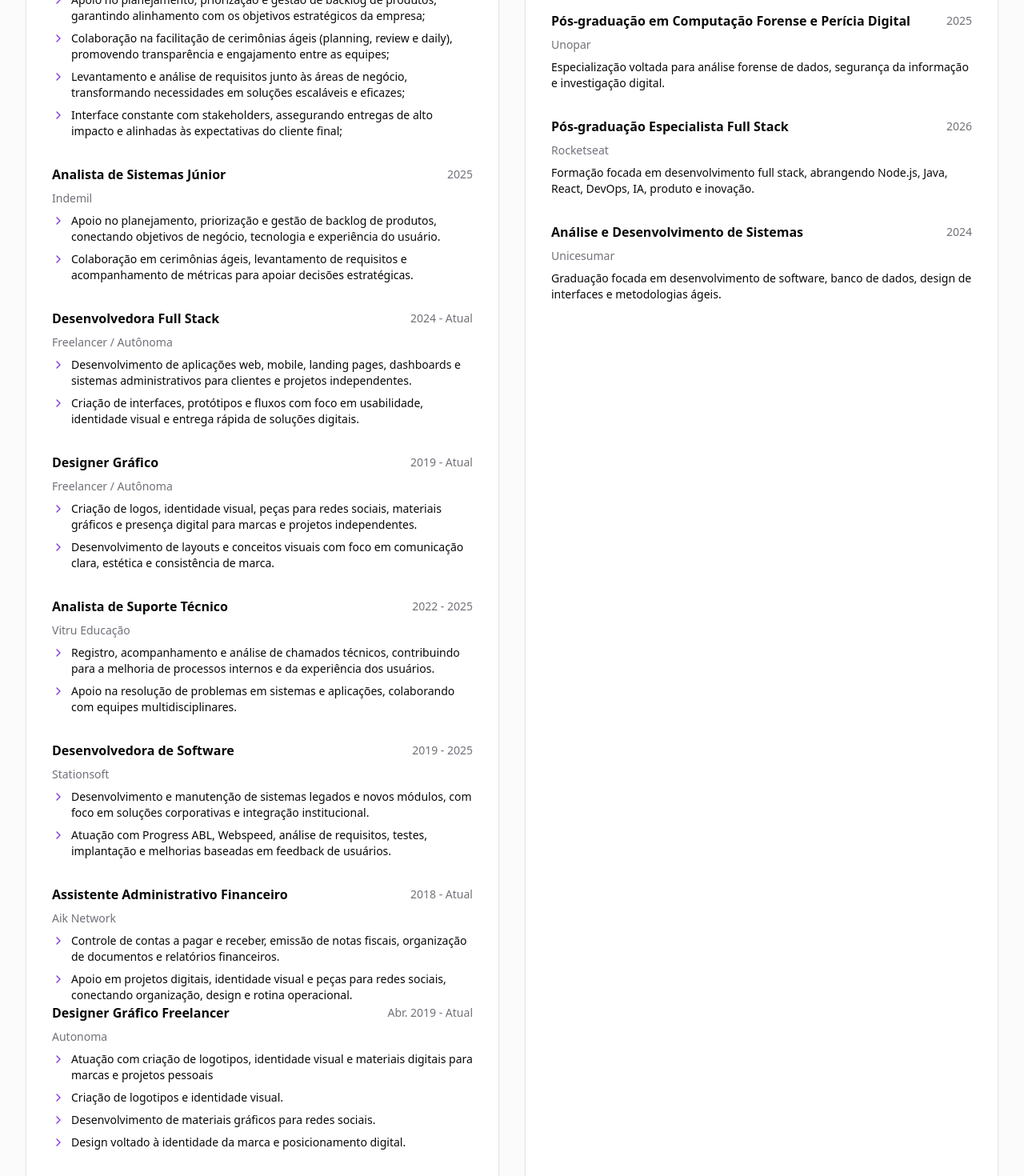
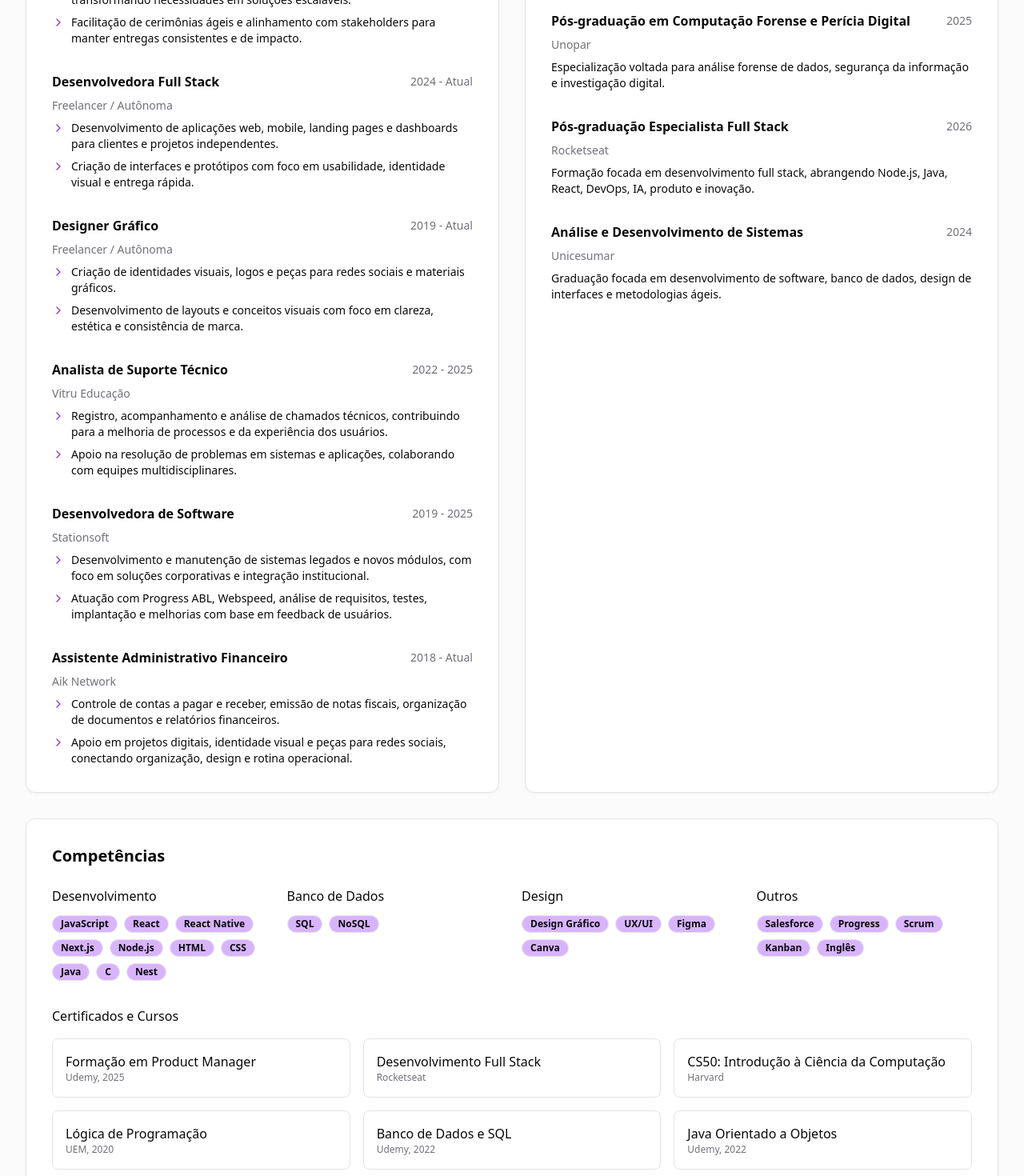
Before and after one commit to Milena-Kamitani/portifolio, a Next.js app: page / in a window 1280 px wide. Shown: the part 3820-5290 px from the top of the page at 80% size. Built offline with nearby package versions, Linux system fonts and the light colour scheme.

Commit message:
Remove repeated experience entries

```diff
--- a/app/page.tsx
+++ b/app/page.tsx
@@ -313,75 +313,38 @@ export default function Home() {
                   Experiência Profissional
                 </h3>
                 <div className="mb-8">
-                  <div className="mb-2 flex items-center justify-between">
-                    <h4 className="font-bold">Analista de Sistema Junior </h4>
+                  <div className="mb-2 flex items-center justify-between gap-4">
+                    <h4 className="font-bold">Analista de Sistemas Júnior</h4>
                     <span className="text-sm text-muted-foreground">
                       Jul. 2025 - Out. 2025
                     </span>
                   </div>
-                  <p className="text-sm text-muted-foreground mb-2">
+                  <p className="mb-2 text-sm text-muted-foreground">
                     Indemil Indústria e Comércio
                   </p>
                   <ul className="mt-2 space-y-2 text-sm">
                     <li className="flex items-start">
                       <ChevronRight className="mr-2 h-4 w-4 text-primary mt-0.5 flex-shrink-0" />
                       <span>
-                        Atuo na gestão estratégica de soluções e sistemas corporativos, apoiando todo o ciclo de vida dos produtos,
-                        desde a definição da visão e planejamento até a entrega contínua de valor para o negócio.
+                        Apoio ao planejamento e à priorização do backlog,
+                        conectando demandas do negócio, tecnologia e
+                        experiência do usuário.
                     </span>
                     </li>
                     <li className="flex items-start">
                       <ChevronRight className="mr-2 h-4 w-4 text-primary mt-0.5 flex-shrink-0" />
                       <span>
-                        Apoio no planejamento, priorização e gestão de backlog de produtos, garantindo alinhamento com os objetivos estratégicos da empresa;
+                        Levantamento e análise de requisitos junto às áreas
+                        internas, transformando necessidades em soluções
+                        escaláveis.
                       </span>
                     </li>
                     <li className="flex items-start">
                       <ChevronRight className="mr-2 h-4 w-4 text-primary mt-0.5 flex-shrink-0" />
                       <span>
-                        Colaboração na facilitação de cerimônias ágeis (planning, review e daily), promovendo transparência e engajamento entre as equipes;
-                      </span>
-                    </li>
-                      <li className="flex items-start">
-                      <ChevronRight className="mr-2 h-4 w-4 text-primary mt-0.5 flex-shrink-0" />
-                      <span>
-                        Levantamento e análise de requisitos junto às áreas de negócio, transformando necessidades em soluções escaláveis e eficazes;
-                      </span>
-                    </li>
-                                        <li className="flex items-start">
-                      <ChevronRight className="mr-2 h-4 w-4 text-primary mt-0.5 flex-shrink-0" />
-                      <span>
-                        Interface constante com stakeholders, assegurando entregas de alto impacto e alinhadas às expectativas do cliente final;
-                      </span>
-                    </li>
-                  </ul>
-                </div>
-
-                <div className="mb-8">
-                  <div className="mb-2 flex items-center justify-between gap-4">
-                    <h4 className="font-bold">Analista de Sistemas Júnior</h4>
-                    <span className="text-sm text-muted-foreground">
-                      2025
-                    </span>
-                  </div>
-                  <p className="text-sm text-muted-foreground mb-2">
-                    Indemil
-                  </p>
-                  <ul className="mt-2 space-y-2 text-sm">
-                    <li className="flex items-start">
-                      <ChevronRight className="mr-2 h-4 w-4 text-primary mt-0.5 flex-shrink-0" />
-                      <span>
-                        Apoio no planejamento, priorização e gestão de backlog
-                        de produtos, conectando objetivos de negócio,
-                        tecnologia e experiência do usuário.
-                      </span>
-                    </li>
-                    <li className="flex items-start">
-                      <ChevronRight className="mr-2 h-4 w-4 text-primary mt-0.5 flex-shrink-0" />
-                      <span>
-                        Colaboração em cerimônias ágeis, levantamento de
-                        requisitos e acompanhamento de métricas para apoiar
-                        decisões estratégicas.
+                        Facilitação de cerimônias ágeis e alinhamento com
+                        stakeholders para manter entregas consistentes e de
+                        impacto.
                       </span>
                     </li>
                   </ul>
@@ -402,16 +365,15 @@ export default function Home() {
                       <ChevronRight className="mr-2 h-4 w-4 text-primary mt-0.5 flex-shrink-0" />
                       <span>
                         Desenvolvimento de aplicações web, mobile, landing
-                        pages, dashboards e sistemas administrativos para
-                        clientes e projetos independentes.
+                        pages e dashboards para clientes e projetos
+                        independentes.
                       </span>
                     </li>
                     <li className="flex items-start">
                       <ChevronRight className="mr-2 h-4 w-4 text-primary mt-0.5 flex-shrink-0" />
                       <span>
-                        Criação de interfaces, protótipos e fluxos com foco em
-                        usabilidade, identidade visual e entrega rápida de
-                        soluções digitais.
+                        Criação de interfaces e protótipos com foco em
+                        usabilidade, identidade visual e entrega rápida.
                       </span>
                     </li>
                   </ul>
@@ -431,16 +393,15 @@ export default function Home() {
                     <li className="flex items-start">
                       <ChevronRight className="mr-2 h-4 w-4 text-primary mt-0.5 flex-shrink-0" />
                       <span>
-                        Criação de logos, identidade visual, peças para redes
-                        sociais, materiais gráficos e presença digital para
-                        marcas e projetos independentes.
+                        Criação de identidades visuais, logos e peças para
+                        redes sociais e materiais gráficos.
                       </span>
                     </li>
                     <li className="flex items-start">
                       <ChevronRight className="mr-2 h-4 w-4 text-primary mt-0.5 flex-shrink-0" />
                       <span>
                         Desenvolvimento de layouts e conceitos visuais com foco
-                        em comunicação clara, estética e consistência de marca.
+                        em clareza, estética e consistência de marca.
                       </span>
                     </li>
                   </ul>
@@ -460,9 +421,9 @@ export default function Home() {
                     <li className="flex items-start">
                       <ChevronRight className="mr-2 h-4 w-4 text-primary mt-0.5 flex-shrink-0" />
                       <span>
-                        Registro, acompanhamento e análise de chamados técnicos,
-                        contribuindo para a melhoria de processos internos e da
-                        experiência dos usuários.
+                        Registro, acompanhamento e análise de chamados
+                        técnicos, contribuindo para a melhoria de processos e
+                        da experiência dos usuários.
                       </span>
                     </li>
                     <li className="flex items-start">
@@ -489,16 +450,16 @@ export default function Home() {
                     <li className="flex items-start">
                       <ChevronRight className="mr-2 h-4 w-4 text-primary mt-0.5 flex-shrink-0" />
                       <span>
-                        Desenvolvimento e manutenção de sistemas legados e novos
-                        módulos, com foco em soluções corporativas e integração
-                        institucional.
+                        Desenvolvimento e manutenção de sistemas legados e
+                        novos módulos, com foco em soluções corporativas e
+                        integração institucional.
                       </span>
                     </li>
                     <li className="flex items-start">
                       <ChevronRight className="mr-2 h-4 w-4 text-primary mt-0.5 flex-shrink-0" />
                       <span>
                         Atuação com Progress ABL, Webspeed, análise de
-                        requisitos, testes, implantação e melhorias baseadas em
+                        requisitos, testes, implantação e melhorias com base em
                         feedback de usuários.
                       </span>
                     </li>
@@ -532,45 +493,6 @@ export default function Home() {
                         Apoio em projetos digitais, identidade visual e peças
                         para redes sociais, conectando organização, design e
                         rotina operacional.
-                      </span>
-                    </li>
-                  </ul>
-                </div>
-
-                 <div className="mb-8">
-                  <div className="mb-2 flex items-center justify-between">
-                    <h4 className="font-bold">Designer Gráfico Freelancer</h4>
-                    <span className="text-sm text-muted-foreground">
-                      Abr. 2019 - Atual
-                    </span>
-                  </div>
-                  <p className="text-sm text-muted-foreground mb-2">
-                    Autonoma
-                  </p>
-                  <ul className="mt-2 space-y-2 text-sm">
-                    <li className="flex items-start">
-                      <ChevronRight className="mr-2 h-4 w-4 text-primary mt-0.5 flex-shrink-0" />
-                      <span>
-                        Atuação com criação de logotipos, identidade visual e materiais digitais para marcas e
-projetos pessoais
-                      </span>
-                    </li>
-                    <li className="flex items-start">
-                      <ChevronRight className="mr-2 h-4 w-4 text-primary mt-0.5 flex-shrink-0" />
-                      <span>
-                        Criação de logotipos e identidade visual.
-                      </span>
-                    </li>
-                    <li className="flex items-start">
-                      <ChevronRight className="mr-2 h-4 w-4 text-primary mt-0.5 flex-shrink-0" />
-                      <span>
-                        Desenvolvimento de materiais gráficos para redes sociais.
-                      </span>
-                    </li>
-                                        <li className="flex items-start">
-                      <ChevronRight className="mr-2 h-4 w-4 text-primary mt-0.5 flex-shrink-0" />
-                      <span>
-                         Design voltado à identidade da marca e posicionamento digital.
                       </span>
                     </li>
                   </ul>
```
Lines whose indentation alone changed are shown as unchanged.
